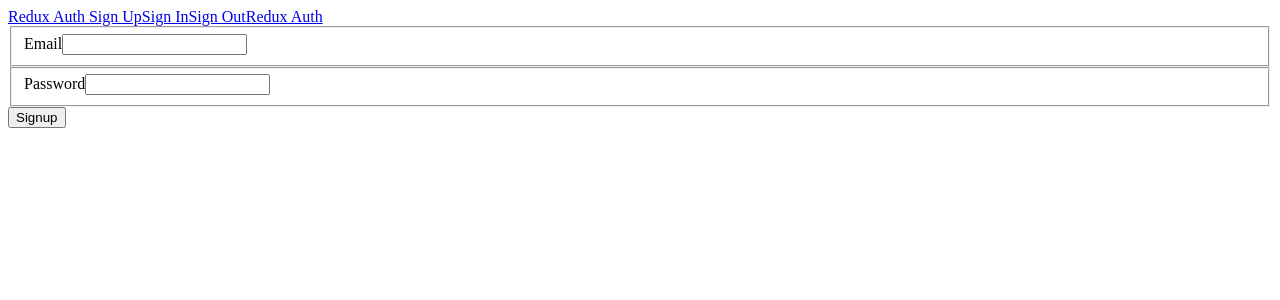
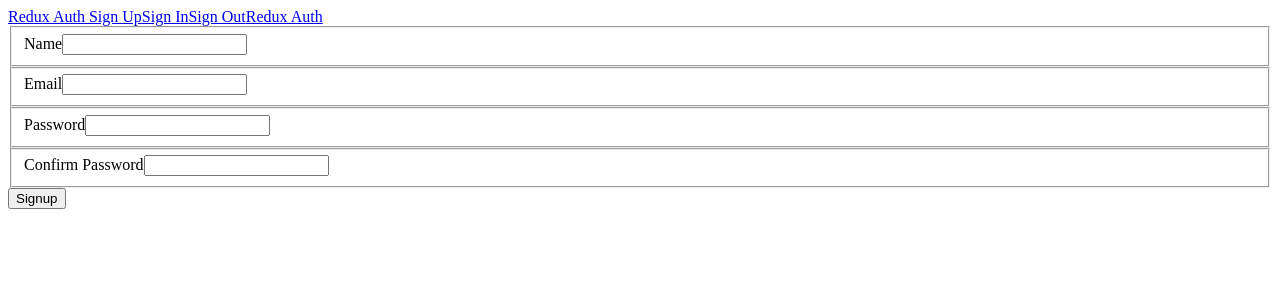
Before and after one commit to amaumba1/Client, a React (Create React App) app: page /signup in a window 1280 px wide. Shown: the top 300 px of the page. Built offline with nearby package versions, Linux system fonts and the light colour scheme.

Commit message:
modify signup page

```diff
--- a/src/actions/index.js
+++ b/src/actions/index.js
@@ -1,7 +1,8 @@
+import axios from 'axios'
 import { AUTH_USER } from './types'
 
 
-export const signup = ({ email, password }) => dispatch => {
-
+export const signup = (formProps) => dispatch => {
+    axios.post('http://localhost:5000/api/users/register', formProps)
 
 }
--- a/src/components/Auth/Signup.js
+++ b/src/components/Auth/Signup.js
@@ -1,10 +1,13 @@
 import React, { Component } from 'react';
 import { reduxForm, Field } from 'redux-form';
+import { compose } from 'redux'
+import { connect } from 'react-redux'
+import * as actions from '../../actions'
 
 class Signup extends Component {
 
     onSubmit = formProps => {
-        console.log(formProps)
+        this.props.signup(formProps);
     }
 
     render() {
@@ -12,6 +15,15 @@ class Signup extends Component {
 
         return (
             <form onSubmit={handleSubmit(this.onSubmit)}>
+                <fieldset>
+                    <label>Name</label>
+                    <Field
+                        name='name'
+                        type='text'
+                        component='input'
+                        autoComplete='none'
+                    />
+                </fieldset>
                 <fieldset>
                     <label>Email</label>
                     <Field
@@ -30,10 +42,22 @@ class Signup extends Component {
                         autoComplete='none'
                     />
                 </fieldset>
+                <fieldset>
+                    <label>Confirm Password</label>
+                    <Field
+                        name='password2'
+                        type='password'
+                        component='input'
+                        autoComplete='none'
+                    />
+                </fieldset>
                 <button>Signup</button>
             </form>
         );
     }
 }
 
-export default reduxForm({ form: 'signup'})(Signup);
+export default compose(
+    connect(null, actions),
+    reduxForm({ form: 'signup' })
+)(Signup);
```
